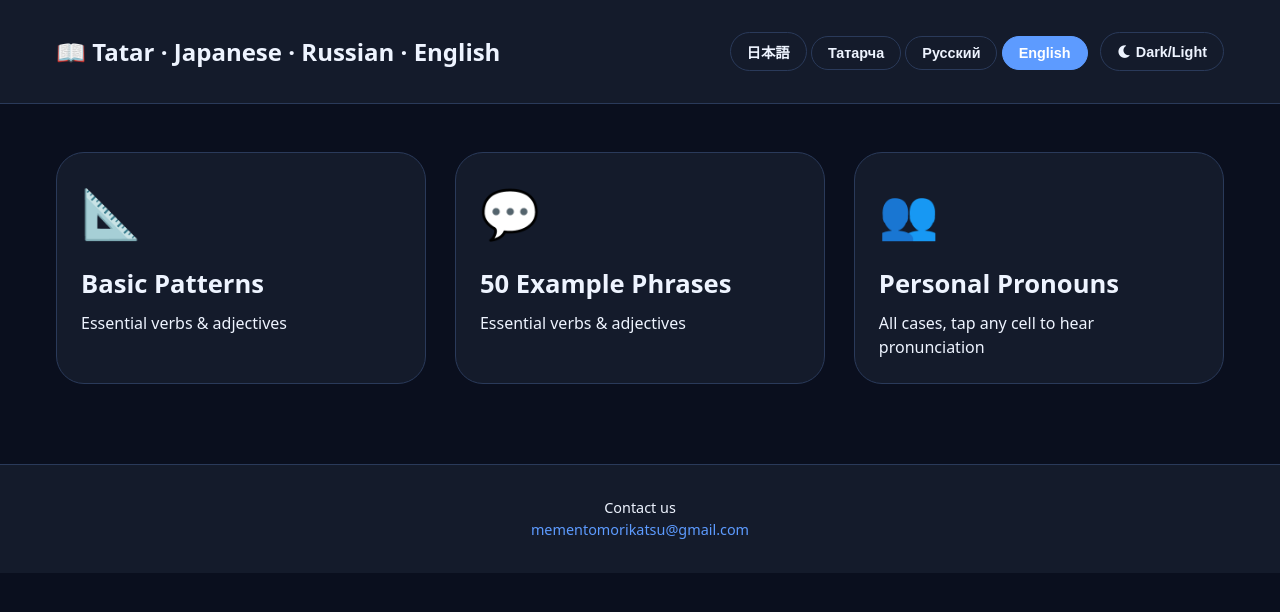
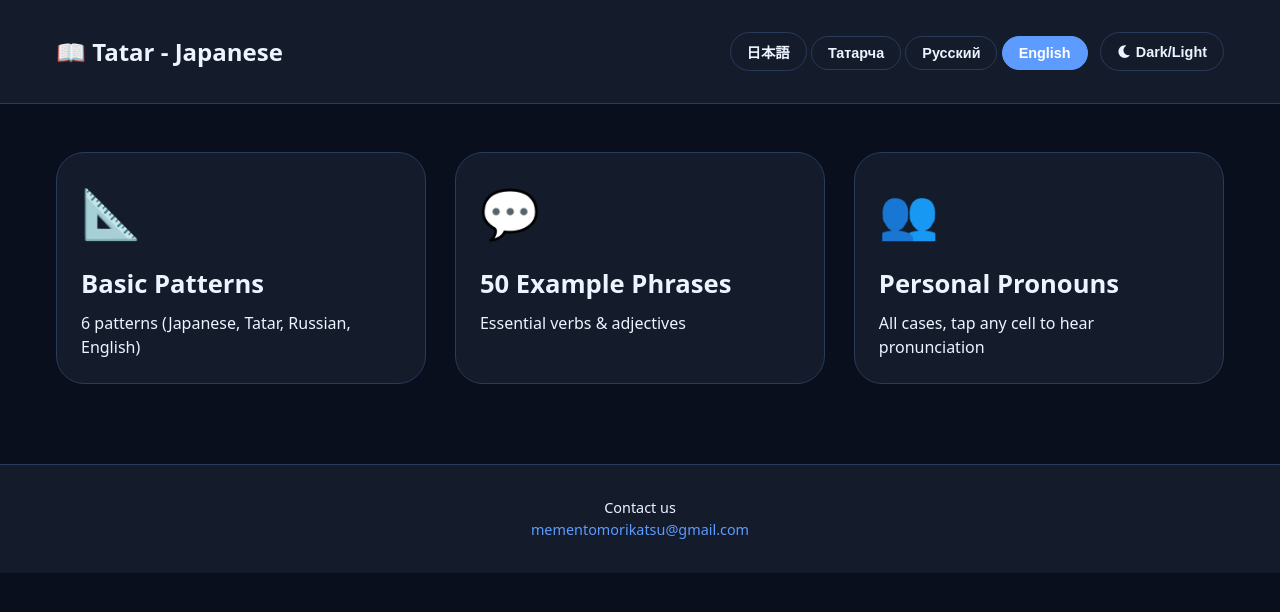
Before and after one commit to mauricedeschamps/tatar, a plain HTML site: page index.html in a window 1280 px wide. Drawn offline with Linux system fonts and the light colour scheme.

Commit message:
index.html の更新

```diff
--- a/index.html
+++ b/index.html
@@ -192,13 +192,6 @@
             color: var(--primary);
         }
 
-        .audio-icon {
-            cursor: pointer;
-            margin-left: 0.6rem;
-            font-size: 1.2rem;
-            color: var(--success);
-        }
-
         .pronoun-grid {
             display: flex;
             flex-wrap: wrap;
@@ -240,7 +233,6 @@
             color: white;
         }
 
-        /* セルをクリック可能に */
         td {
             cursor: pointer;
             transition: background 0.1s;
@@ -271,7 +263,7 @@
 <body>
 <header>
     <div class="container header-inner">
-        <h1 id="appTitle">📖 Татар теле · タタール語 · Tatar language</h1>
+        <h1 id="appTitle">📖 タタール語 - 日本語</h1>
         <div class="toolbar">
             <div id="langSwitcher">
                 <button class="lang-btn" data-lang="jp">日本語</button>
@@ -315,10 +307,10 @@
 </footer>
 
 <script>
-    // ---------- 多言語UI辞書 ----------
+    // ---------- 多言語UI辞書（タイトルは各言語で「タタール語 - 日本語」簡潔に）----------
     const uiText = {
         jp: {
-            appTitle: "📖 タタール語 · タタール語 · タタール語",
+            appTitle: "📖 タタール語 - 日本語",
             cardPatternsTitle: "基本文型",
             cardPatternsDesc: "6つの文型（日本語・タタール語・ロシア語・英語）",
             cardPhrasesTitle: "50例文",
@@ -331,11 +323,11 @@
             phrasesHeader: "50例文"
         },
         tt: {
-            appTitle: "📖 Татар теле · Япон теле · Рус теле · Инглиз теле",
+            appTitle: "📖 Татар теле - Япон теле",
             cardPatternsTitle: "Төп грамматик конструкцияләр",
             cardPatternsDesc: "6 конструкция (японча, татарча, русча, инглизчә)",
             cardPhrasesTitle: "50 мисал җөмлә",
-            cardPatternsDesc: "Көндәлек фигыльләр һәм сыйфатлар",
+            cardPhrasesDesc: "Көндәлек фигыльләр һәм сыйфатлар",
             cardPronounsTitle: "Алмашлыклар",
             cardPronounsDesc: "Барлык килешләр, һәр күзәнәкне басып тыңлау",
             footerContact: "Бәйләнеш",
@@ -344,11 +336,11 @@
             phrasesHeader: "50 мисал җөмлә"
         },
         ru: {
-            appTitle: "📖 Татарский · Японский · Русский · Английский",
+            appTitle: "📖 Татарский - Японский",
             cardPatternsTitle: "Основные грамматические конструкции",
             cardPatternsDesc: "6 конструкций (яп., тат., рус., англ.)",
             cardPhrasesTitle: "50 фраз",
-            cardPatternsDesc: "Глаголы и прилагательные повседневного обихода",
+            cardPhrasesDesc: "Глаголы и прилагательные повседневного обихода",
             cardPronounsTitle: "Местоимения",
             cardPronounsDesc: "Все падежи, нажмите на ячейку для озвучивания",
             footerContact: "Контакты",
@@ -357,11 +349,11 @@
             phrasesHeader: "50 основных фраз"
         },
         en: {
-            appTitle: "📖 Tatar · Japanese · Russian · English",
+            appTitle: "📖 Tatar - Japanese",
             cardPatternsTitle: "Basic Patterns",
             cardPatternsDesc: "6 patterns (Japanese, Tatar, Russian, English)",
             cardPhrasesTitle: "50 Example Phrases",
-            cardPatternsDesc: "Essential verbs & adjectives",
+            cardPhrasesDesc: "Essential verbs & adjectives",
             cardPronounsTitle: "Personal Pronouns",
             cardPronounsDesc: "All cases, tap any cell to hear pronunciation",
             footerContact: "Contact us",
@@ -371,18 +363,15 @@
         }
     };
 
-    // 現在のUI言語 (デフォルト英語)
     let currentUiLang = 'en';
 
-    // 音声発話関数（日本語の私対策）
+    // 音声発話関数（日本語「私」対策）
     function speakText(rawText, langCode) {
         if (!rawText) return;
         let text = rawText;
         if (langCode === 'jp') {
-            // 「私」単体→watashi、「私達」→watashitachi、「私の」→watashi no など
             text = text.replace(/私達/g, 'watashitachi');
             text = text.replace(/私/g, 'watashi');
-            // 他の助詞はそのままローマ字読みになるが自然
         }
         window.speechSynthesis.cancel();
         const utterance = new SpeechSynthesisUtterance(text);
@@ -392,7 +381,7 @@
         window.speechSynthesis.speak(utterance);
     }
 
-    // ----- データ（前回と同様、変更なし）-----
+    // ----- データ（文型・フレーズ・代名詞は前回と同一）-----
     const patternsData = [
         { title_jp: "名詞文", title_en: "Noun predicate", desc: "S + C (noun)" },
         { samples: [ { jp: "私はタタール人です。", tt: "Min tatar.", ru: "Я татарин.", en: "I am a Tatar." } ] },
@@ -527,21 +516,19 @@
         }}
     ];
 
-    // UIを現在の言語に更新
+    // UI更新関数
     function updateUI() {
         const t = uiText[currentUiLang];
         document.getElementById('appTitle').innerText = t.appTitle;
         document.getElementById('cardPatternsTitle').innerHTML = t.cardPatternsTitle;
         document.getElementById('cardPatternsDesc').innerText = t.cardPatternsDesc;
         document.getElementById('cardPhrasesTitle').innerHTML = t.cardPhrasesTitle;
-        document.getElementById('cardPhrasesDesc').innerText = t.cardPatternsDesc; // 修正（原典ではcardPhrasesDescがなかったのでcardPatternsDescを流用）
+        document.getElementById('cardPhrasesDesc').innerText = t.cardPhrasesDesc;
         document.getElementById('cardPronounsTitle').innerHTML = t.cardPronounsTitle;
         document.getElementById('cardPronounsDesc').innerText = t.cardPronounsDesc;
         document.getElementById('footerContact').innerText = t.footerContact;
-        // 詳細表示中の場合も内容を再描画する必要があるが、詳細内の動的要素はshowDetail内部で毎回生成されるので、次回の表示時に新しい言語が適用される。
     }
 
-    // 言語切り替えボタンのアクティブ表示
     function setActiveLangButton(lang) {
         document.querySelectorAll('.lang-btn').forEach(btn => {
             if (btn.getAttribute('data-lang') === lang) btn.classList.add('active');
@@ -549,7 +536,6 @@
         });
     }
 
-    // 表のセルクリックで発音
     function attachCellSpeak(container) {
         container.querySelectorAll('td').forEach(cell => {
             cell.removeEventListener('click', cell._speakHandler);
@@ -563,7 +549,6 @@
         });
     }
 
-    // 人称代名詞の詳細表示（英語ケース名 + 各セルクリック発音）
     function showPronounTable(pronoun) {
         const container = document.getElementById('pronounDetailArea');
         const caseNames = {
@@ -591,7 +576,6 @@
         attachCellSpeak(container);
     }
 
-    // 詳細ビューの描画 (文型、フレーズ、人称)
     function showDetail(section) {
         const mainDiv = document.getElementById('mainView');
         const detailDiv = document.getElementById('detailView');
@@ -649,7 +633,6 @@
         }
 
         detailDiv.innerHTML = html;
-        // セルクリック発音をアタッチ
         detailDiv.querySelectorAll('.lang-text').forEach(el => {
             const lang = el.getAttribute('data-lang');
             const text = el.getAttribute('data-text');
@@ -666,17 +649,15 @@
         window.speechSynthesis.cancel();
     }
 
-    // 初期化とイベント
+    // 初期化
     document.addEventListener('DOMContentLoaded', () => {
-        // 言語切り替え
+        // 言語切り替えボタン設定
         document.querySelectorAll('.lang-btn').forEach(btn => {
             btn.addEventListener('click', (e) => {
                 currentUiLang = btn.getAttribute('data-lang');
                 updateUI();
                 setActiveLangButton(currentUiLang);
-                // 現在詳細が開いていれば再描画（簡易的にリロードせず、再度詳細を開き直す必要があるが、ユーザ体験を考慮して閉じる）
                 if (document.getElementById('detailView').style.display === 'block') {
-                    // 詳細を閉じてメインに戻る
                     backHandler();
                 }
             });
@@ -684,7 +665,6 @@
         setActiveLangButton(currentUiLang);
         updateUI();
 
-        // カードクリック
         document.querySelectorAll('.card').forEach(card => {
             card.addEventListener('click', (e) => {
                 const section = card.getAttribute('data-section');
@@ -692,7 +672,6 @@
             });
         });
 
-        // テーマ切替
         const themeBtn = document.getElementById('themeToggleBtn');
         themeBtn.addEventListener('click', () => {
             document.body.classList.toggle('light');
@@ -700,14 +679,14 @@
         });
         if (localStorage.getItem('theme') === 'light') document.body.classList.add('light');
         else document.body.classList.add('dark');
+
+        // サービスワーカー登録（PWAインストール対応）
+        if ('serviceWorker' in navigator) {
+            navigator.serviceWorker.register('sw.js')
+                .then(reg => console.log('ServiceWorker registered:', reg))
+                .catch(err => console.error('SW registration failed:', err));
+        }
     });
-
-    // サービスワーカーの登録（PWAインストール対応）
-    if ('serviceWorker' in navigator) {
-        navigator.serviceWorker.register('.sw.js')
-            .then(reg => console.log('ServiceWorker registered:', reg))
-            .catch(err => console.error('SW registration failed:', err));
-    }
 </script>
 </body>
 </html>
```
